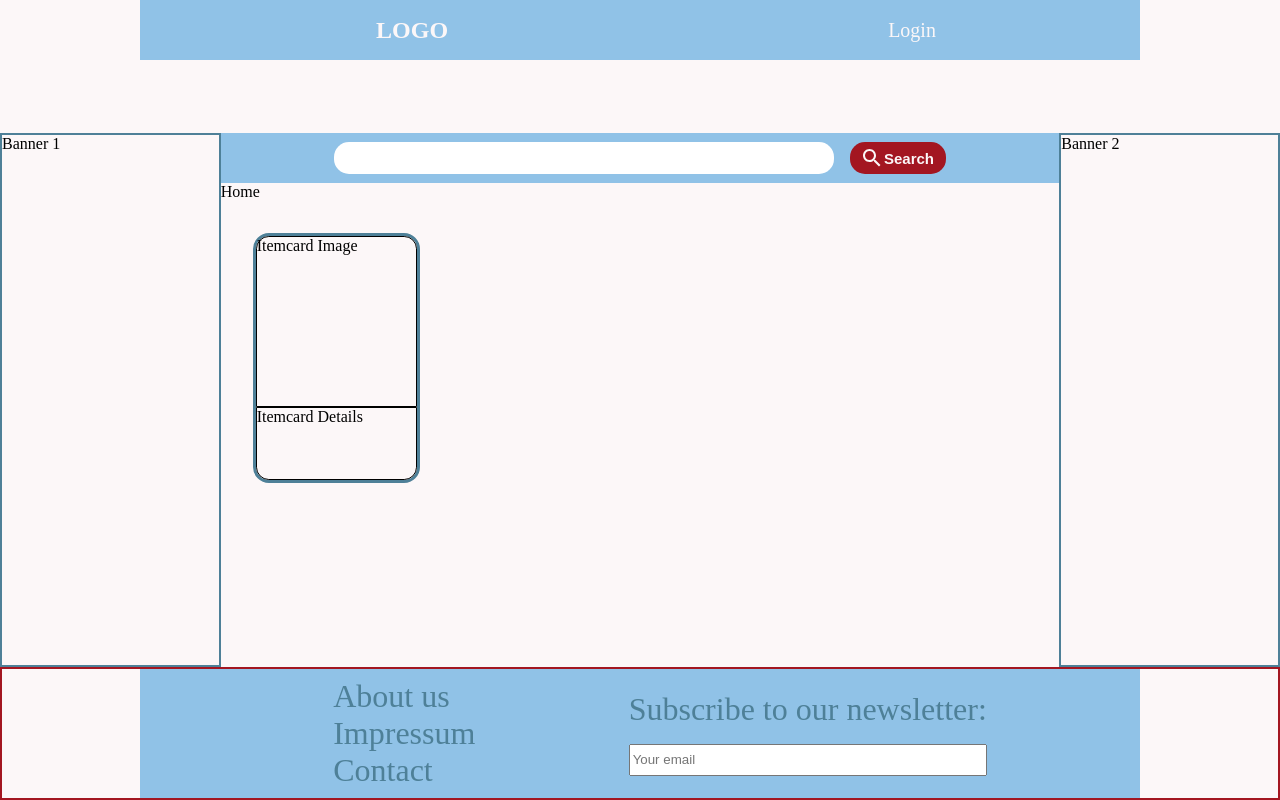
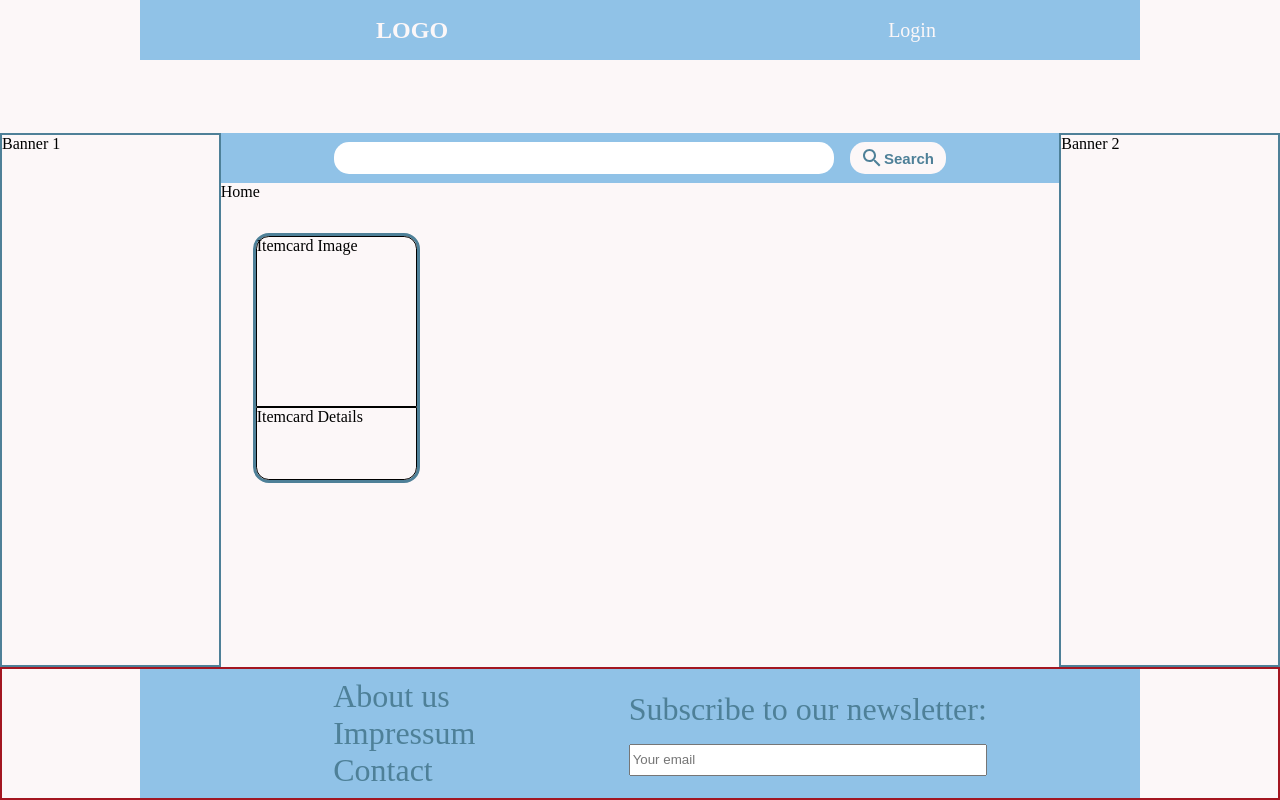
Before and after one commit to uaeboss/sirsellalot_frontend, a React (Vite) app: page / in a window 1280 px wide. In both pictures the pointer is over the button "Search". Built offline with nearby package versions, Linux system fonts and the light colour scheme; a web font is replaced by a local one.

Commit message:
fix button sass

```diff
--- a/src/styles/Authentication.css
+++ b/src/styles/Authentication.css
@@ -23,6 +23,7 @@
   border-radius: 10px;
   background-color: #4E8098;
   color: #FCF7F8;
+  font-size: 15px;
   font-weight: bold;
 }
 .authentication-content button:hover {
--- a/src/styles/Authentication.sass
+++ b/src/styles/Authentication.sass
@@ -24,6 +24,7 @@
     border-radius: 10px
     background-color: $main-petrol
     color: $main-white
+    font-size: 15px
     font-weight: bold
     &:hover
         background-color: $main-white
--- a/src/styles/Search.css
+++ b/src/styles/Search.css
@@ -34,5 +34,6 @@
   margin-left: 1rem;
 }
 .search-btn:hover {
-  background-color: #A31621;
+  background-color: #FCF7F8;
+  color: #4E8098;
 }/*# sourceMappingURL=Search.css.map */
--- a/src/styles/Search.sass
+++ b/src/styles/Search.sass
@@ -33,4 +33,5 @@
     padding: 4px 12px 4px 10px
     margin-left: 1rem
     &:hover
-        background-color: $main-red
+        background-color: $main-white
+        color: $main-petrol
```
Also changed, not shown: 2 other files (tests, documents, lock files or other folders).
